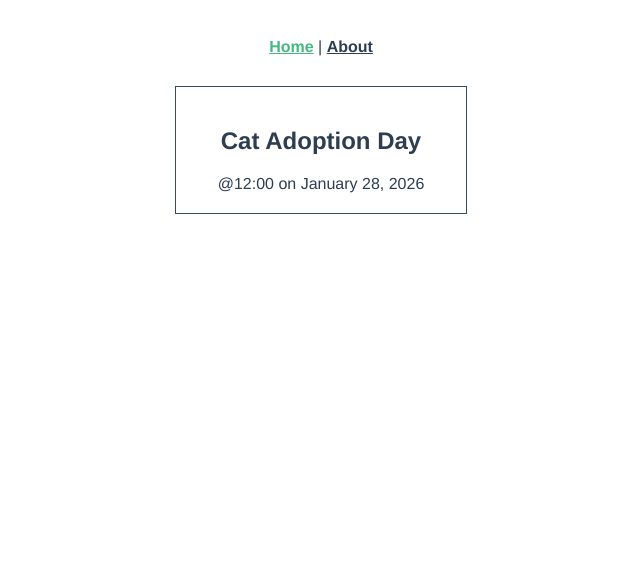
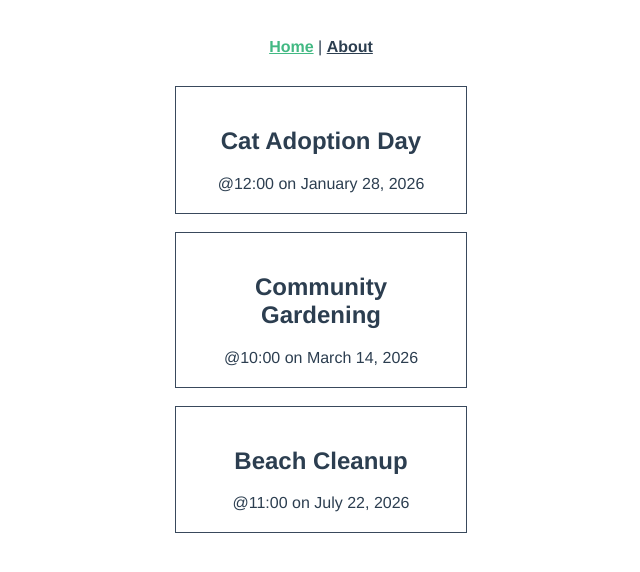
Before and after one commit to Natanon00/ComponentLab, a Vue app in the folder lab2/: page / in a window 1280 px wide. Shown: the top 572 px of the page, without its empty margins (319-959 px from the left). Built offline with nearby package versions, Linux system fonts and the light colour scheme; the HTML template or start-up script is replaced by a standard one.

Commit message:
complete 8.4

```diff
--- a/lab2/src/components/EventCard.vue
+++ b/lab2/src/components/EventCard.vue
@@ -1,19 +1,21 @@
 <script setup lang="ts">
 import { ref } from 'vue'
-// defineProps<{
-//   msg: string
-// }>()
-const event = ref ({
-  id: 5928101,
-  category: 'animal welfare',
-  title: 'Cat Adoption Day',
-  description: 'Find your new feline friend at this event.',
-  location: 'Meow Town',
-  date: 'January 28, 2026',
-  time: '12:00',
-  petsAllowed: true,
-  organizer: 'Kat Laydee'
-  })
+
+import type { Event } from '@/types.ts'
+defineProps<{
+  event: Event
+}>()
+// const event = ref({
+//   id: 5928101,
+//   category: 'animal welfare',
+//   title: 'Cat Adoption Day',
+//   description: ' Find your new feline friend at this event.',
+//   location: 'Meow Town',
+//   date: 'January 28, 2026',
+//   time: '12:00',
+//   petsAllowed: true,
+//   organizer: 'Kat Laydee'
+// })
 
 </script>
 <template>
--- /dev/null
+++ b/lab2/src/types.ts
@@ -0,0 +1,11 @@
+export interface Event {
+    id: number
+    category: string
+    title: string
+    description: string
+    location: string
+    date: string
+    time: string
+    petsAllowed: boolean
+    organizer: string
+}
--- a/lab2/src/views/HomeView.vue
+++ b/lab2/src/views/HomeView.vue
@@ -1,8 +1,45 @@
 <script setup lang="ts">
 import EventCard from '@/components/EventCard.vue'
+import type { Event } from '@/types'
+import { ref } from 'vue'
+const events = ref <Event[]>([
+  {
+  id: 5028101,
+  category: 'animal welfare',
+  title: 'Cat Adoption Day',
+  description: 'Find your new feline friend at this event.',
+  location: 'Meow Town',
+  date: 'January 28, 2026',
+  time: '12:00',
+  petsAllowed: true,
+  organizer: 'Kat Laydee'
+  },
+  {
+    id: 4582797,
+    category: 'food',
+    title: 'Community Gardening',
+    description: 'Join us as we tend to the community edible plants.',
+    location: 'Flora Ciry',
+    date: 'March 14, 2026',
+    time: '10:00',
+    petsAllowed: true,
+    organizer: 'Fern Pollin'
+  },
+  {
+    id: 8419988,
+    category: 'sustainability',
+    title: 'Beach Cleanup',
+    description: 'Help pick up trash along the shore.',
+    location: 'Playa Del Carmen',
+    date: 'July 22, 2026',
+    time: '11:00',
+    petsAllowed: false,
+    organizer: 'Carey Wales'
+  }
+])
 </script>
 <template>
 <div class="home">
-  <EventCard />
+  <EventCard v-for="event in events" :key="event.id" :event="event" />
 </div>
 </template>
```
